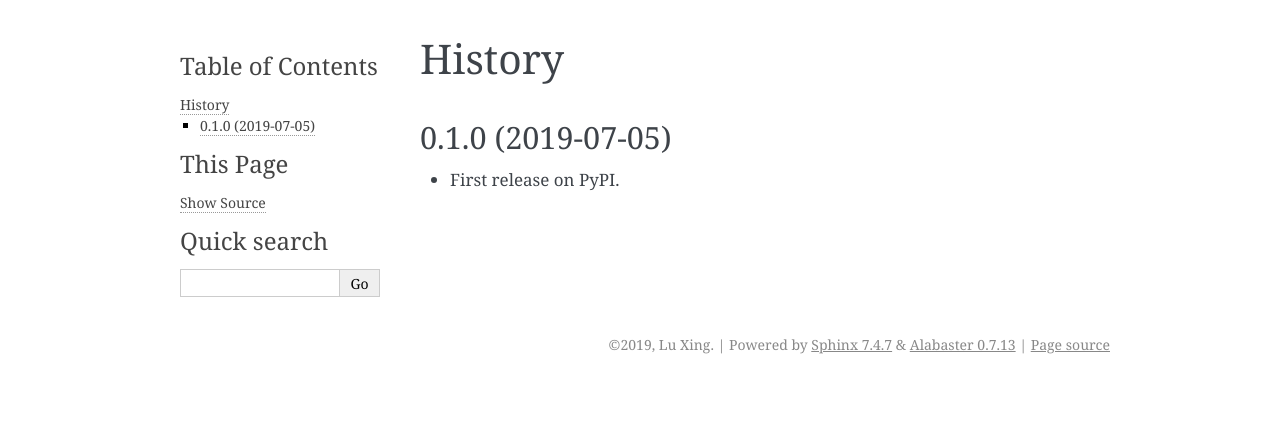
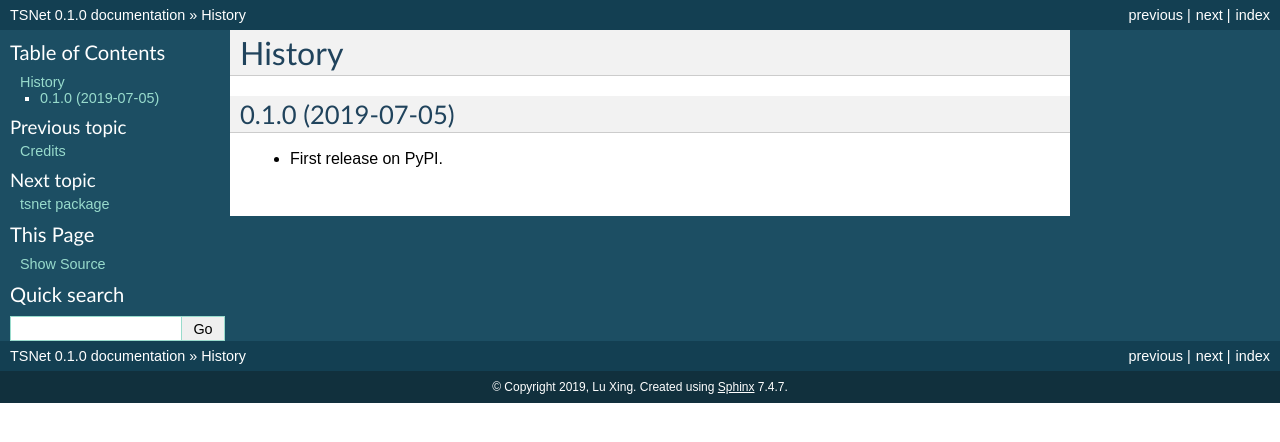
Before and after one commit to glorialulu/TSNet, a Sphinx documentation site: the page built from docs/history.rst, in a window 1280 px wide. Shown: the top 442 px of the page. Built offline with Sphinx 7.4.7, drawn with Linux system fonts in a browser that asks for light colours.

Commit message:
docs updated

```diff
--- a/docs/conf.py
+++ b/docs/conf.py
@@ -75,7 +75,7 @@ autosummary_generate = glob.glob("apidocs/*.rst")
 source_suffix = '.rst'
 
 # The master toctree document.
-master_doc = 'index'
+master_doc = 'content'
 
 # General information about the project.
 project = u'TSNet'
@@ -115,7 +115,7 @@ todo_include_todos = True
 # The theme to use for HTML and HTML Help pages.  See the documentation for
 # a list of builtin themes.
 #
-html_theme = 'alabaster'
+html_theme = 'classic'
 
 # Theme options are theme-specific and customize the look and feel of a
 # theme further.  For a list of options available for each theme, see the
@@ -161,9 +161,10 @@ latex_elements = {
 latex_documents = [
     (master_doc, 'TSNet.tex',
      u'TSNet Documentation',
-     u'Lu Xing, \\ Lina Sela', 'manual'),
+     author, 'manual'),
 ]
 
+latex_logo = 'figures/highlight.png'
 
 # -- Options for manual page output ------------------------------------
 
@@ -182,10 +183,10 @@ man_pages = [
 # (source start file, target name, title, author,
 #  dir menu entry, description, category)
 texinfo_documents = [
-    (master_doc, 'tsnet',
-     u'tsnet Documentation',
+    (master_doc, 'TSNet',
+     u'TSNet Documentation',
      author,
-     'tsnet',
+     'TSNet',
      'One line description of project.',
      'Miscellaneous'),
 ]
```
Also changed, not shown: docs/content.rst (added, +28 -0 lines).
